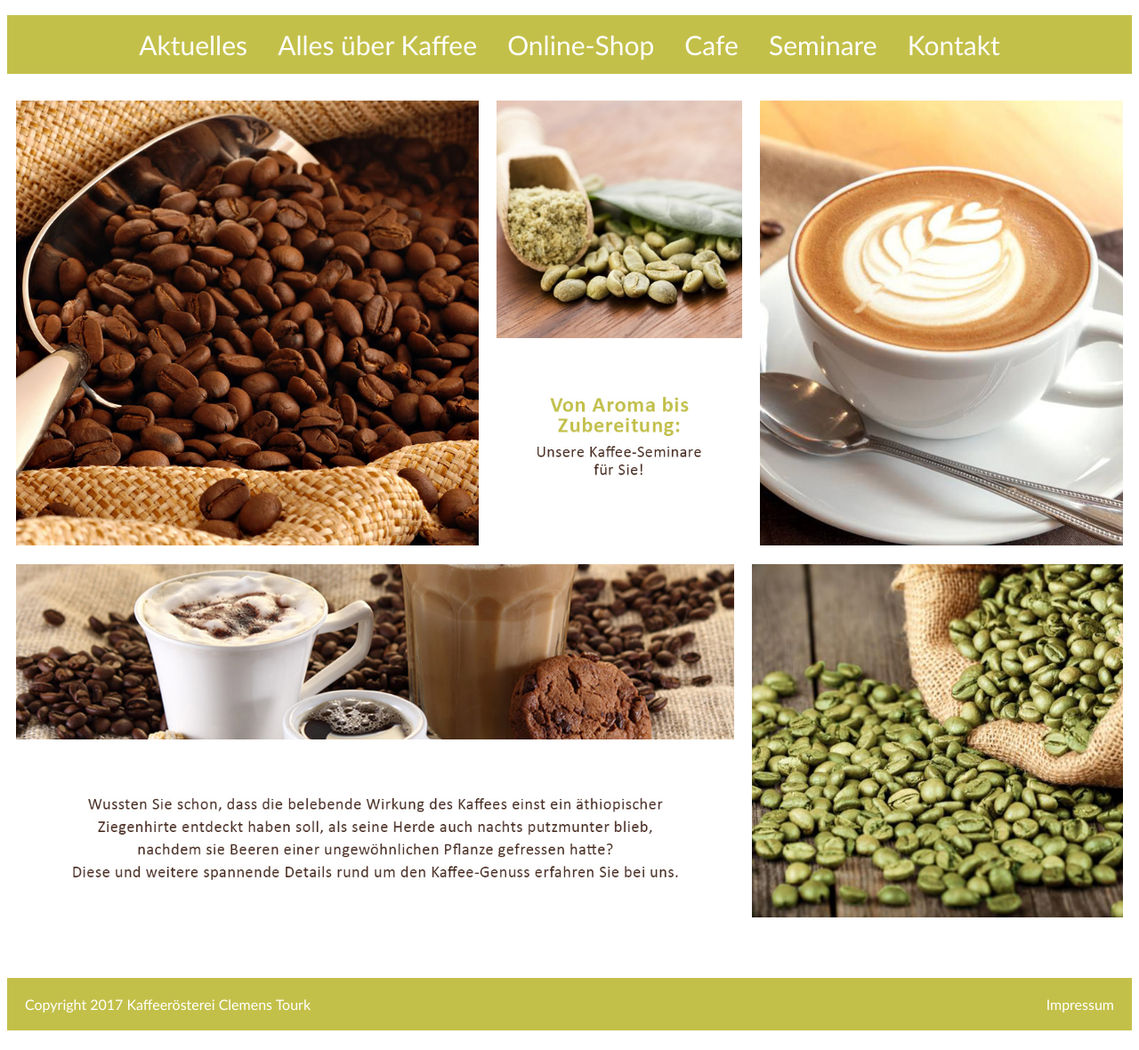
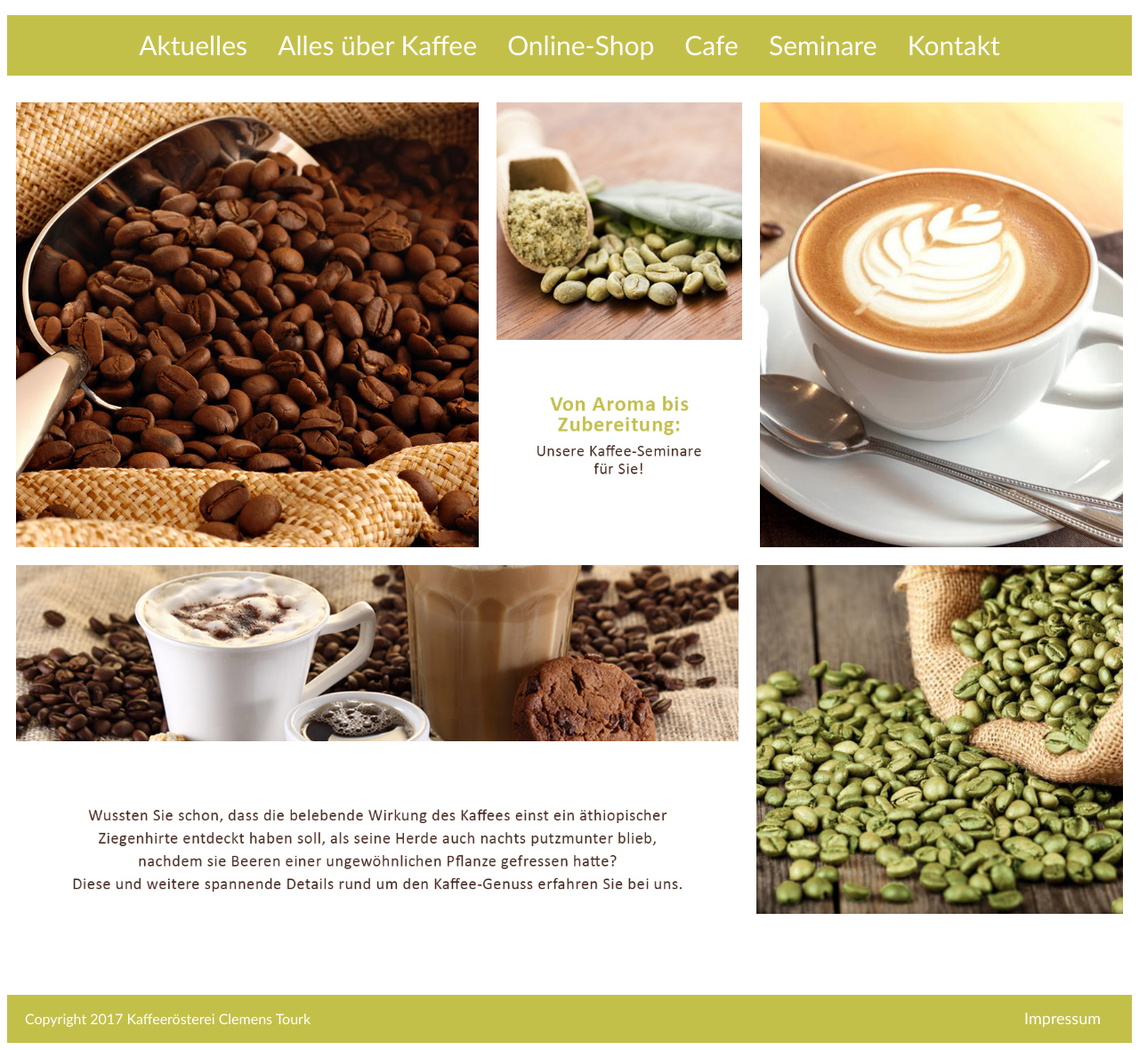
Before and after one commit to sigikidjessica/zwischenpruefung-dv, a plain HTML site: page index-kaffee.html in a window 1280 px wide. Shown: the part 164-1344 px from the top of the page at 89% size. Drawn offline with Linux system fonts and the light colour scheme.

Commit message:
style footer and nav

```diff
--- a/css/app-style-clemens.css
+++ b/css/app-style-clemens.css
@@ -47,7 +47,6 @@ body {
 
 .navigation li {
     display: inline-block;
-    padding: 15px
 }
 
 .navigation {
@@ -100,7 +99,7 @@ img {
 
     background: #c3c04a;
     display: inline-block;
-    padding: 10px 15px;
+    padding: 15px 15px 17px;
 }
 
 .button-nav:hover {
@@ -141,6 +140,10 @@ img {
     display: flex;
 }
 
+.content-first-row img {
+    display: block;
+}
+
 .first-row {
     padding: 10px;
 }
@@ -150,7 +153,11 @@ img {
 }
 
 .second-row {
-    padding: 5px 10px;
+    padding: 10px;
+}
+
+.second-row-width {
+    width: 1130px;
 }
 
 /* SEMINARE UEBERSICHT */
@@ -235,7 +242,7 @@ ul {
 
 footer {
     margin-top: 50px;
-    padding: 20px 20px;
+    padding: 0 20px;
     background: #c3c04a;
 }
 
@@ -247,6 +254,7 @@ footer {
 
 footer .footer-left {
     float: left;
+    padding-top: 17px;
 }
 
 footer .footer-right {
--- a/index-kaffee.html
+++ b/index-kaffee.html
@@ -23,23 +23,23 @@
     <!-- Navigation -->
     <nav class="navigation">
         <ul>
-            <li class="button-nav">
-                <a href="index-kaffee.html">Aktuelles</a>
+            <li>
+                <a class="button-nav" href="index-kaffee.html">Aktuelles</a>
             </li>
-            <li class="button-nav">
-                <a href="index-kaffee.html">Alles über Kaffee</a>
+            <li>
+                <a class="button-nav" href="index-kaffee.html">Alles über Kaffee</a>
             </li>
-            <li class="button-nav">
-                <a href="index-kaffee.html">Online-Shop</a>
+            <li>
+                <a class="button-nav" href="index-kaffee.html">Online-Shop</a>
             </li>
-            <li class="button-nav">
-                <a href="index-kaffee.html">Cafe</a>
+            <li>
+                <a class="button-nav" href="index-kaffee.html">Cafe</a>
             </li>
-            <li class="button-nav">
-                <a href="seminare-clemens.html">Seminare</a>
+            <li>
+                <a class="button-nav" href="seminare-clemens.html">Seminare</a>
             </li>
-            <li class="button-nav">
-                <a href="index-kaffee.html">Kontakt</a>
+            <li>
+                <a class="button-nav" href="index-kaffee.html">Kontakt</a>
             </li>
         </ul>
     </nav>
@@ -67,10 +67,10 @@
             <div class="content-second-row">
                 <div>
                    <div class="second-row">
-                        <img src="assets/images/ZP-kaffee-box-4.jpg" alt="Header Bild">
+                        <img class="second-row-width" src="assets/images/ZP-kaffee-box-4.jpg" alt="Header Bild">
                     </div>
                     <div class="second-row">
-                        <img src="assets/images/ZP-TEXTbox-1.jpg" alt="Header Bild">
+                        <img class="second-row-width" src="assets/images/ZP-TEXTbox-1.jpg" alt="Header Bild">
                     </div>
                 </div>
                 <div class="second-row">
@@ -84,7 +84,7 @@
         <div class="footer-wrapper">
             <div class="footer-left">Copyright 2017 Kaffeerösterei Clemens Tourk</div>
             <div class="footer-right">
-                <a href="#">Impressum</a>
+                <a class="button-nav" href="#">Impressum</a>
             </div>
         </div>
     </footer>
```
Also changed, not shown: seminar-bruehkaffee.html (+1 -1 lines), seminar-roestung.html (+1 -1 lines), seminare-clemens.html (+1 -1 lines).
